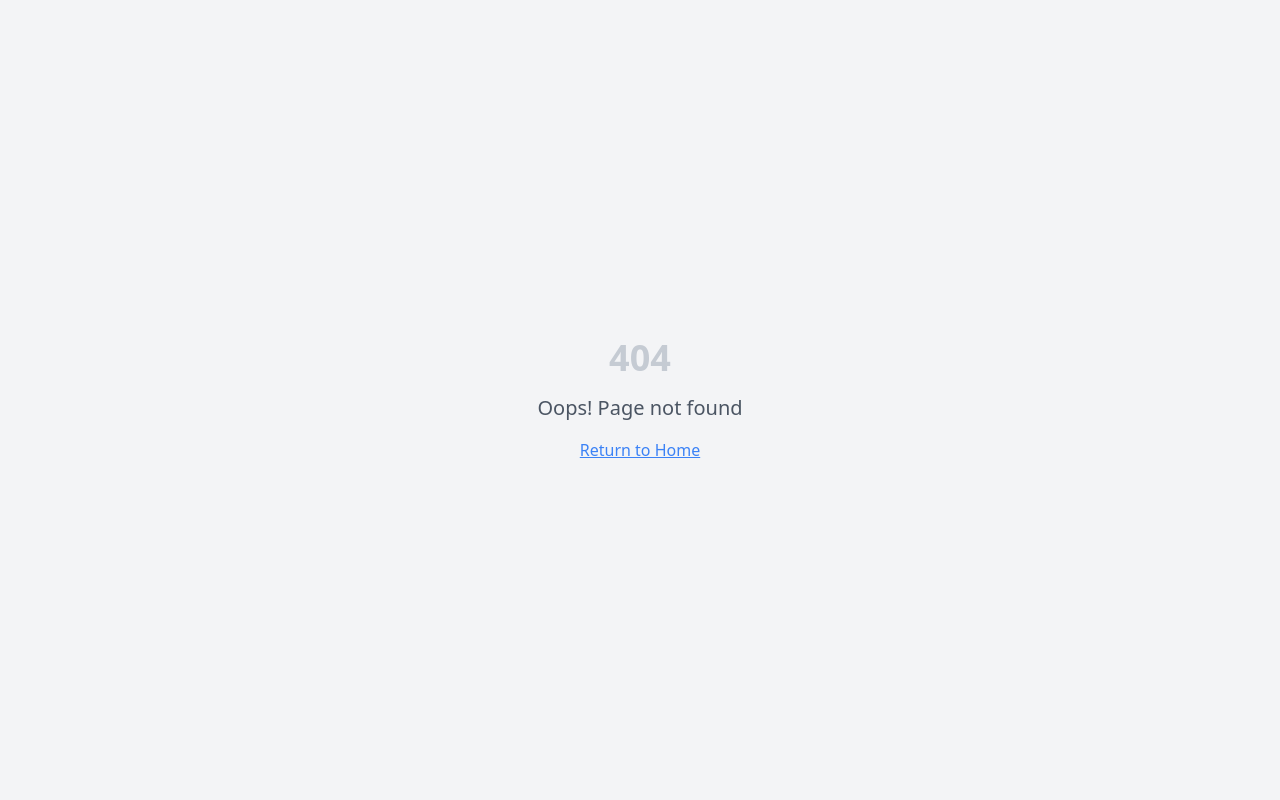
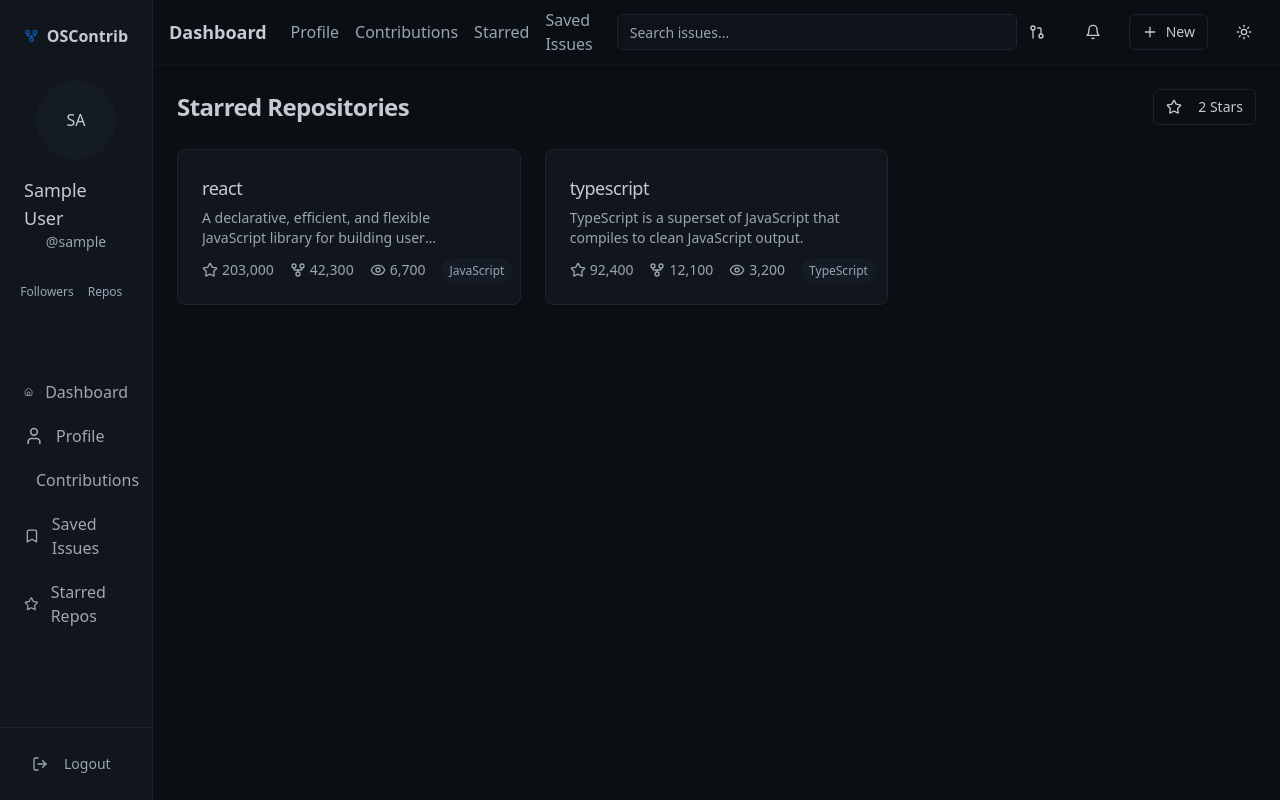
Before and after one commit to engineeringduration/issue-match-craft, a React (Vite) app: page /starred in a window 1280 px wide. Before the commit this address had no page. Built offline with nearby package versions, Linux system fonts and the light colour scheme; sample sign-in values are in the browser's storage.

Commit message:
feat: Add starred repo frontend and dashboard navbar
- Added the frontend components for the starred repo feature.
- Implemented the top navigation bar on the dashboard page.

```diff
--- a/src/App.tsx
+++ b/src/App.tsx
@@ -12,6 +12,7 @@ import Dashboard from "./pages/Dashboard";
 import Profile from "./pages/Profile";
 import Contributions from "./pages/Contributions";
 import SavedIssues from "./pages/SavedIssues";
+import StarredRepos from "./pages/StarredRepos";
 import NotFound from "./pages/NotFound";
 
 const queryClient = new QueryClient();
@@ -33,6 +34,7 @@ const App = () => (
                 <Route path="/profile" element={<Profile />} />
                 <Route path="/contributions" element={<Contributions />} />
                 <Route path="/saved" element={<SavedIssues />} />
+                <Route path="/starred" element={<StarredRepos />} />
               </Route>
 
               <Route path="*" element={<NotFound />} />
--- a/src/components/layout/DashboardHeader.tsx
+++ b/src/components/layout/DashboardHeader.tsx
@@ -1,4 +1,5 @@
 
+import { Link } from "react-router-dom";
 import { Bell, GitPullRequest, Plus } from "lucide-react";
 import { useAuth } from "@/providers/AuthProvider";
 import { Button } from "@/components/ui/button";
@@ -11,6 +12,26 @@ export const DashboardHeader = () => {
   return (
     <header className="border-b border-border/40 bg-background/95 backdrop-blur supports-[backdrop-filter]:bg-background/60 sticky top-0 z-10">
       <div className="container flex h-16 items-center px-4">
+        <div className="flex items-center space-x-6 mr-6">
+          <Link to="/dashboard" className="font-semibold text-lg">
+            Dashboard
+          </Link>
+          <nav className="hidden md:flex items-center space-x-4">
+            <Link to="/profile" className="text-muted-foreground hover:text-foreground transition-colors">
+              Profile
+            </Link>
+            <Link to="/contributions" className="text-muted-foreground hover:text-foreground transition-colors">
+              Contributions
+            </Link>
+            <Link to="/starred" className="text-muted-foreground hover:text-foreground transition-colors">
+              Starred
+            </Link>
+            <Link to="/saved" className="text-muted-foreground hover:text-foreground transition-colors">
+              Saved Issues
+            </Link>
+          </nav>
+        </div>
+
         <div className="flex-1 flex gap-x-4">
           <Input
             type="search"
--- /dev/null
+++ b/src/pages/StarredRepos.tsx
@@ -0,0 +1,91 @@
+
+import { useAuth } from "@/providers/AuthProvider";
+import { DashboardLayout } from "@/components/layout/DashboardLayout";
+import { Card, CardContent, CardHeader, CardTitle } from "@/components/ui/card";
+import { Star, GitFork, Eye } from "lucide-react";
+import { Button } from "@/components/ui/button";
+
+export default function StarredRepos() {
+  const { user } = useAuth();
+
+  // Mock data for starred repos - replace with actual API data later
+  const starredRepos = [
+    {
+      id: 1,
+      name: "react",
+      description: "A declarative, efficient, and flexible JavaScript library for building user interfaces.",
+      stars: 203000,
+      forks: 42300,
+      watchers: 6700,
+      language: "JavaScript",
+      url: "https://github.com/facebook/react"
+    },
+    {
+      id: 2,
+      name: "typescript",
+      description: "TypeScript is a superset of JavaScript that compiles to clean JavaScript output.",
+      stars: 92400,
+      forks: 12100,
+      watchers: 3200,
+      language: "TypeScript",
+      url: "https://github.com/microsoft/typescript"
+    }
+  ];
+
+  return (
+    <DashboardLayout>
+      <div className="space-y-6">
+        <div className="flex items-center justify-between">
+          <h2 className="text-2xl font-bold tracking-tight">Starred Repositories</h2>
+          <Button variant="outline" size="sm">
+            <Star className="mr-2 h-4 w-4" />
+            {starredRepos.length} Stars
+          </Button>
+        </div>
+
+        <div className="grid gap-6 md:grid-cols-2 lg:grid-cols-3">
+          {starredRepos.map((repo) => (
+            <Card key={repo.id} className="hover:bg-muted/50 transition-colors">
+              <CardHeader className="pb-3">
+                <CardTitle className="text-lg font-medium">
+                  <a
+                    href={repo.url}
+                    target="_blank"
+                    rel="noopener noreferrer"
+                    className="hover:text-primary transition-colors"
+                  >
+                    {repo.name}
+                  </a>
+                </CardTitle>
+                <p className="text-sm text-muted-foreground line-clamp-2">
+                  {repo.description}
+                </p>
+              </CardHeader>
+              <CardContent>
+                <div className="flex items-center space-x-4 text-sm text-muted-foreground">
+                  <div className="flex items-center">
+                    <Star className="mr-1 h-4 w-4" />
+                    {repo.stars.toLocaleString()}
+                  </div>
+                  <div className="flex items-center">
+                    <GitFork className="mr-1 h-4 w-4" />
+                    {repo.forks.toLocaleString()}
+                  </div>
+                  <div className="flex items-center">
+                    <Eye className="mr-1 h-4 w-4" />
+                    {repo.watchers.toLocaleString()}
+                  </div>
+                  <div className="flex-1 text-right">
+                    <span className="px-2 py-1 text-xs rounded-full bg-muted">
+                      {repo.language}
+                    </span>
+                  </div>
+                </div>
+              </CardContent>
+            </Card>
+          ))}
+        </div>
+      </div>
+    </DashboardLayout>
+  );
+}
```
